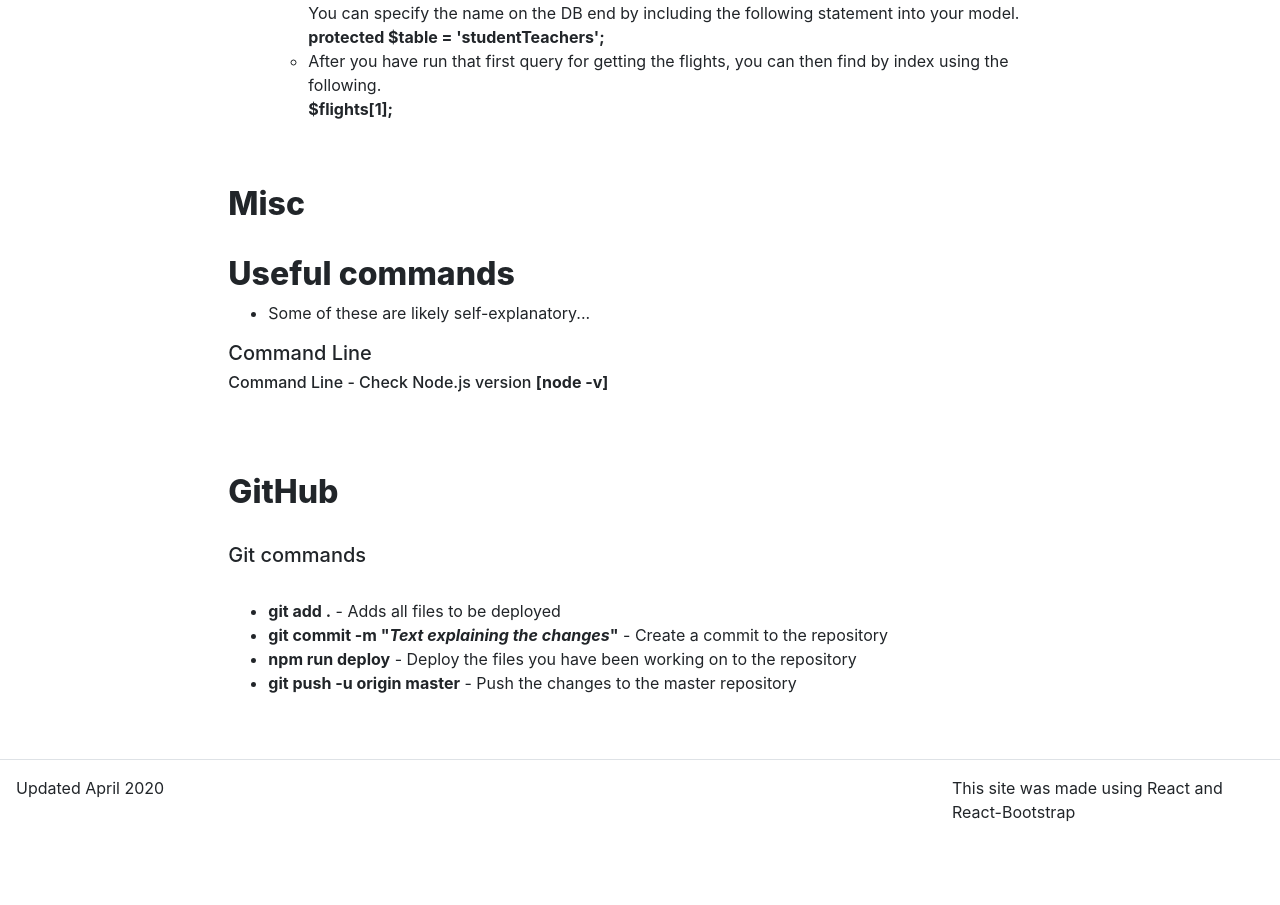
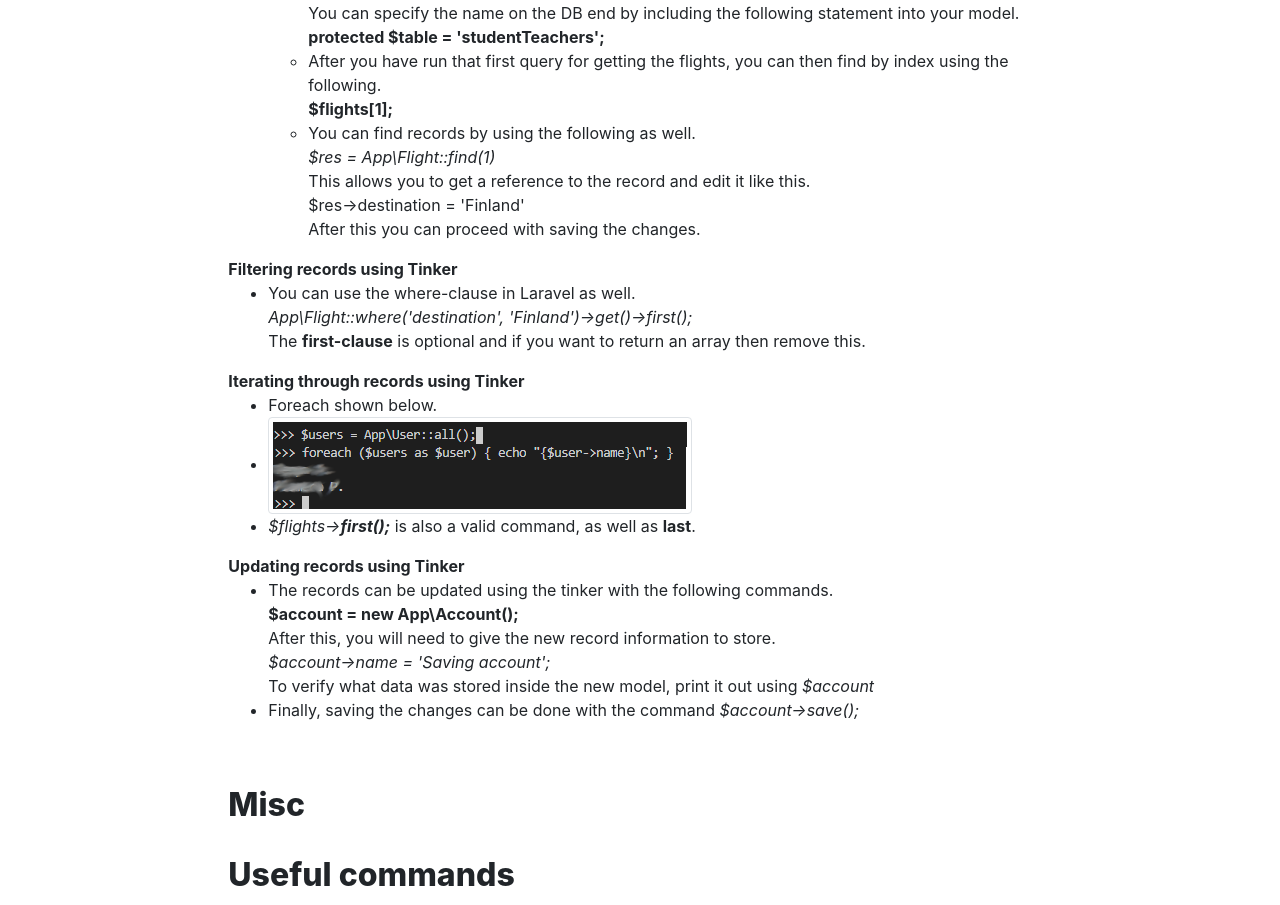
Before and after one commit to JonHanes/portfolio, a React (Create React App) app: page /cheatsheet in a window 1280 px wide. Shown: the part 6904-7809 px from the top of the page. Before the commit the page ends 7744 px from the top, so only its background shows below. Built offline with nearby package versions, Linux system fonts and the light colour scheme.

Commit message:
Added stuff on Tinker

```diff
--- a/src/Components/Fragments/CS_PHP.js
+++ b/src/Components/Fragments/CS_PHP.js
@@ -1,4 +1,9 @@
 import React from 'react'
+import Image from 'react-bootstrap/Image';
+
+//#region Internal Dependencies
+import PHP_Artisan_Iteration from '../../Assets/Images/Snippets/PHP_Artisan_Iteration.png';
+//#endregion
 
 function CS_PHP(props) {
     return (
@@ -71,7 +76,37 @@ function CS_PHP(props) {
                     </li>
                 <li>After you have run that first query for getting the flights, you can then find by index using the following.<br/>
                 <b>$flights[1];</b></li>
+                <li>You can find records by using the following as well.<br/>
+                <i>$res = App\Flight::find(1)</i><br/>
+                This allows you to get a reference to the record and edit it like this.<br/>
+                $res-{">"}destination = 'Finland'<br/>
+                After this you can proceed with saving the changes.</li>
                 </ul>
+            </ul>
+
+            <b>Filtering records using Tinker</b>
+            <ul>
+                <li>You can use the where-clause in Laravel as well.<br/>
+                <i>App\Flight::where('destination', 'Finland')-{">"}get()-{">"}first();</i>
+                <br/>The <b>first-clause</b> is optional and if you want to return an array then remove this.</li>
+            </ul>
+
+            <b>Iterating through records using Tinker</b>
+            <ul>
+                <li>Foreach shown below.</li>
+                <li><Image src={PHP_Artisan_Iteration} thumbnail/></li>
+                <li><i>$flights-{">"}<b>first();</b></i> is also a valid command, as well as <b>last</b>.</li>
+            </ul>
+
+            <b>Updating records using Tinker</b>
+            <ul>
+                <li>The records can be updated using the tinker with the following commands.<br/>
+                <b>$account = new App\Account();</b><br/>
+                After this, you will need to give the new record information to store.<br/>
+                <i>$account-{">"}name = 'Saving account';</i><br/>
+                To verify what data was stored inside the new model, print it out using <i>$account</i>
+                <li>Finally, saving the changes can be done with the command <i>$account-{">"}save();</i></li>
+                </li>
             </ul>
             <br/><br/>
         </div>
```
Also changed, not shown: src/Assets/Images/Snippets/PHP_Artisan_Iteration.png (added).
